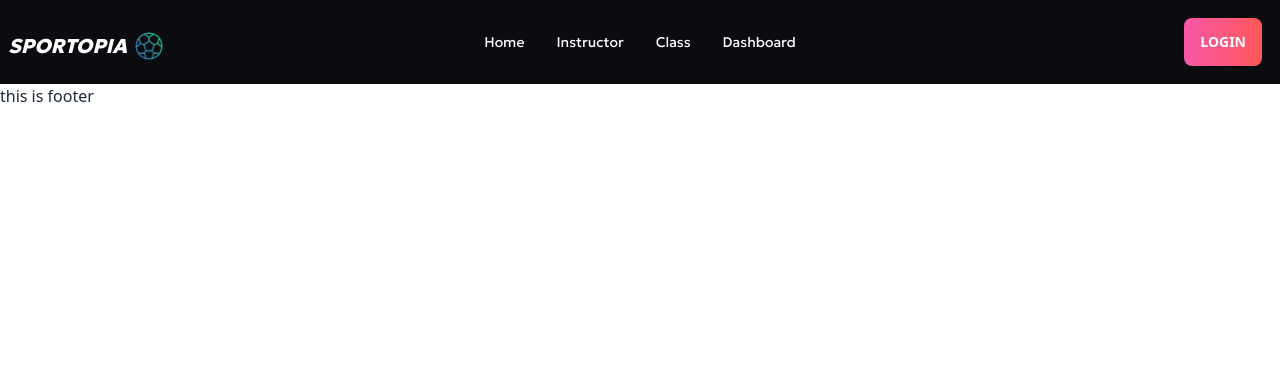
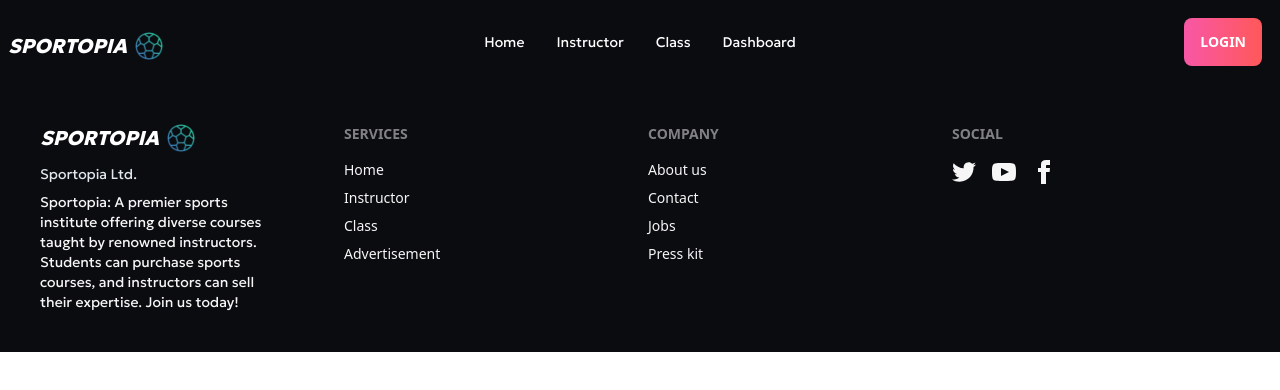
Before and after one commit to mrnalve/sportopia-client, a React (Vite) app: page / in a window 1280 px wide. Shown: the top 390 px of the page. Built offline with nearby package versions, Linux system fonts and the light colour scheme.

Commit message:
footer part complete

```diff
--- a/src/Shared/Footer/Footer.jsx
+++ b/src/Shared/Footer/Footer.jsx
@@ -1,11 +1,77 @@
-import React from 'react';
+import React from "react";
+import sportLogo from "../../../public/soccer-ball.png";
 
 const Footer = () => {
-    return (
-        <div>
-            <h2>this is footer</h2>
+  return (
+    <footer className="footer p-10 bg-black-primary text-base-content grid grid-cols-1 md:grid-cols-4">
+      <div className="md:w-4/5 geologica font-normal">
+        <div className="flex items-center h-5 mb-3">
+          <span className="text-xl font-extrabold text-white geologica h-5 pr-2 italic">
+            SPORTOPIA
+          </span>
+          <div className="w-24 h-5">
+            <img className="h-7" src={sportLogo} alt="" />
+          </div>
         </div>
-    );
+        <p className="text-slate-200">
+          Sportopia Ltd.
+        </p>
+        <p>Sportopia: A premier sports institute offering diverse courses taught by renowned instructors. Students can purchase sports courses, and instructors can sell their expertise. Join us today!</p>
+      </div>
+      <div>
+        <span className="footer-title">Services</span>
+        <a className="link link-hover">Home</a>
+        <a className="link link-hover">Instructor</a>
+        <a className="link link-hover">Class</a>
+        <a className="link link-hover">Advertisement</a>
+      </div>
+      <div>
+        <span className="footer-title">Company</span>
+        <a className="link link-hover">About us</a>
+        <a className="link link-hover">Contact</a>
+        <a className="link link-hover">Jobs</a>
+        <a className="link link-hover">Press kit</a>
+      </div>
+      <div>
+        <span className="footer-title">Social</span>
+        <div className="grid grid-flow-col gap-4">
+          <a>
+            <svg
+              xmlns="http://www.w3.org/2000/svg"
+              width="24"
+              height="24"
+              viewBox="0 0 24 24"
+              className="fill-current"
+            >
+              <path d="M24 4.557c-.883.392-1.832.656-2.828.775 1.017-.609 1.798-1.574 2.165-2.724-.951.564-2.005.974-3.127 1.195-.897-.957-2.178-1.555-3.594-1.555-3.179 0-5.515 2.966-4.797 6.045-4.091-.205-7.719-2.165-10.148-5.144-1.29 2.213-.669 5.108 1.523 6.574-.806-.026-1.566-.247-2.229-.616-.054 2.281 1.581 4.415 3.949 4.89-.693.188-1.452.232-2.224.084.626 1.956 2.444 3.379 4.6 3.419-2.07 1.623-4.678 2.348-7.29 2.04 2.179 1.397 4.768 2.212 7.548 2.212 9.142 0 14.307-7.721 13.995-14.646.962-.695 1.797-1.562 2.457-2.549z"></path>
+            </svg>
+          </a>
+          <a>
+            <svg
+              xmlns="http://www.w3.org/2000/svg"
+              width="24"
+              height="24"
+              viewBox="0 0 24 24"
+              className="fill-current"
+            >
+              <path d="M19.615 3.184c-3.604-.246-11.631-.245-15.23 0-3.897.266-4.356 2.62-4.385 8.816.029 6.185.484 8.549 4.385 8.816 3.6.245 11.626.246 15.23 0 3.897-.266 4.356-2.62 4.385-8.816-.029-6.185-.484-8.549-4.385-8.816zm-10.615 12.816v-8l8 3.993-8 4.007z"></path>
+            </svg>
+          </a>
+          <a>
+            <svg
+              xmlns="http://www.w3.org/2000/svg"
+              width="24"
+              height="24"
+              viewBox="0 0 24 24"
+              className="fill-current"
+            >
+              <path d="M9 8h-3v4h3v12h5v-12h3.642l.358-4h-4v-1.667c0-.955.192-1.333 1.115-1.333h2.885v-5h-3.808c-3.596 0-5.192 1.583-5.192 4.615v3.385z"></path>
+            </svg>
+          </a>
+        </div>
+      </div>
+    </footer>
+  );
 };
 
 export default Footer;
--- a/src/index.css
+++ b/src/index.css
@@ -12,3 +12,7 @@
 .geologica {
   font-family: 'Geologica', sans-serif;
 }
+.bg-black-primary {
+  background-color: #0b0c10;
+  color: #f6f6f6;
+}
```
